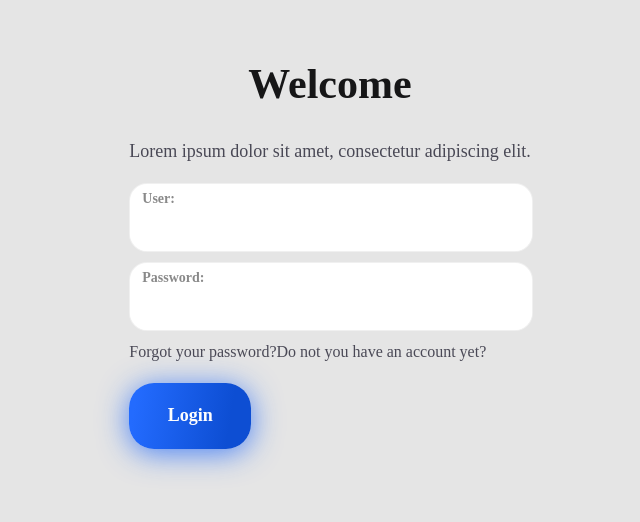
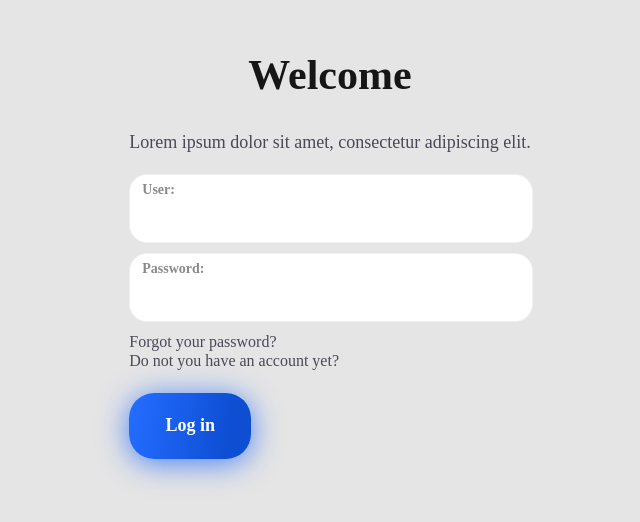
Before and after one commit to gabi04/greenrun2.0, a React (Create React App) app: page / in a window 1280 px wide. Shown: the part 166-688 px from the top of the page, without its empty margins (310-950 px from the left). Built offline with nearby package versions, Linux system fonts and the light colour scheme.

Commit message:
chore: handle login with firebase fully implemented

```diff
--- a/src/AppContent.tsx
+++ b/src/AppContent.tsx
@@ -2,7 +2,7 @@ import { useContext } from "react";
 import { GreenRunContext } from "./contexts/GreenRunContext";
 import Scenes from "./scenes";
 import Footer from "./Components/Footer";
-import Login from "./scenes/Auth";
+import Auth from "./scenes/Auth";
 
 const AppContent = () => {
   const greenRunContext = useContext(GreenRunContext) as any;
@@ -19,7 +19,7 @@ const AppContent = () => {
       </div>
     </div>
   ) : (
-    <Login />
+    <Auth />
   );
 };
 
--- a/src/contexts/GreenRunContext.tsx
+++ b/src/contexts/GreenRunContext.tsx
@@ -13,9 +13,12 @@ export enum SCENES {
 
 export default function GreenRunContextProvider({ children }: Props) {
   const [currentScene, setCurrentScene] = useState<string>(SCENES.HOME);
+  const [logged, setLogged] = useState<boolean>(false);
 
   return (
-    <GreenRunContext.Provider value={{ currentScene, setCurrentScene }}>
+    <GreenRunContext.Provider
+      value={{ currentScene, setCurrentScene, logged, setLogged }}
+    >
       {children}
     </GreenRunContext.Provider>
   );
--- /dev/null
+++ b/src/scenes/Auth/Login.tsx
@@ -0,0 +1,66 @@
+/* eslint-disable jsx-a11y/anchor-is-valid */
+/* eslint-disable react/jsx-no-comment-textnodes */
+import { useContext } from "react";
+import { signInWithEmailAndPassword } from "firebase/auth";
+import { useState, FormEvent } from "react";
+import { LoginStyles } from "./LoginStyles";
+import { auth } from "../../firebase";
+import { GreenRunContext } from "../../contexts/GreenRunContext";
+
+const Login = ({ setSignup }: any): JSX.Element => {
+  const [user, setUser] = useState<string>("");
+  const [password, setPassword] = useState<string>("");
+  const greenRunContext = useContext(GreenRunContext) as any;
+  const { setLogged } = greenRunContext;
+
+  const handleLogin = (e: FormEvent<HTMLFormElement>) => {
+    e.preventDefault();
+    signInWithEmailAndPassword(auth, user, password)
+      .then((userCredential) => {
+        setLogged(true);
+      })
+      .catch((error) => {
+        console.log(error);
+      });
+  };
+  return (
+    <LoginStyles>
+      <div>
+        <h1 className="login__title">Welcome</h1>
+        <p className="login__text">
+          Lorem ipsum dolor sit amet, consectetur adipiscing elit.
+        </p>
+        <form onSubmit={handleLogin}>
+          <label className="login__user__label">
+            <span className="login__form__span">User:</span>
+            <input
+              className="login__from__input"
+              type="text"
+              value={user}
+              onChange={(e) => setUser(e.target.value)}
+            />
+          </label>
+          <label className="login__user__label">
+            <span className="login__form__span">Password:</span>
+            <input
+              className="login__from__input"
+              type="password"
+              value={password}
+              onChange={(e) => setPassword(e.target.value)}
+            />
+          </label>
+
+          <a className="login__form__link">Forgot your password?</a>
+
+          <a className="login__form__link" onClick={() => setSignup(true)}>
+            Do not you have an account yet?
+          </a>
+
+          <input className="login__form__submit" type="submit" value="Log in" />
+        </form>
+      </div>
+    </LoginStyles>
+  );
+};
+
+export default Login;
--- a/src/scenes/Auth/LoginStyles.tsx
+++ b/src/scenes/Auth/LoginStyles.tsx
@@ -61,6 +61,7 @@ export const LoginStyles = styled.div`
     font-size: 16px;
     line-height: 122.02%;
     color: rgba(35, 34, 50, 0.8);
+    display: block;
   }
   .login__form__submit {
     display: block;
--- /dev/null
+++ b/src/scenes/Auth/Signup.tsx
@@ -0,0 +1,61 @@
+/* eslint-disable jsx-a11y/anchor-is-valid */
+/* eslint-disable react/jsx-no-comment-textnodes */
+import { createUserWithEmailAndPassword } from "firebase/auth";
+import { useState, FormEvent } from "react";
+import { LoginStyles } from "./LoginStyles";
+import { auth } from "../../firebase";
+
+const Signup = ({ setSignup }: any): JSX.Element => {
+  const [user, setUser] = useState<string>("");
+  const [password, setPassword] = useState<string>("");
+  const handleSignUp = (e: FormEvent<HTMLFormElement>) => {
+    e.preventDefault();
+    createUserWithEmailAndPassword(auth, user, password)
+      .then((userCredential) => {
+        console.log(userCredential);
+      })
+      .catch((error) => {
+        console.log(error);
+      });
+  };
+  return (
+    <LoginStyles>
+      <div>
+        <h1 className="login__title">Welcome</h1>
+        <p className="login__text">Create an account.</p>
+        <form onSubmit={handleSignUp}>
+          <label className="login__user__label">
+            <span className="login__form__span">User:</span>
+            <input
+              className="login__from__input"
+              type="text"
+              value={user}
+              onChange={(e) => setUser(e.target.value)}
+            />
+          </label>
+          <label className="login__user__label">
+            <span className="login__form__span">Password:</span>
+            <input
+              className="login__from__input"
+              type="password"
+              value={password}
+              onChange={(e) => setPassword(e.target.value)}
+            />
+          </label>
+
+          <a className="login__form__link" onClick={() => setSignup(false)}>
+            Log in
+          </a>
+
+          <input
+            className="login__form__submit"
+            type="submit"
+            value="Sign up"
+          />
+        </form>
+      </div>
+    </LoginStyles>
+  );
+};
+
+export default Signup;
--- a/src/scenes/Auth/index.tsx
+++ b/src/scenes/Auth/index.tsx
@@ -1,58 +1,17 @@
 /* eslint-disable jsx-a11y/anchor-is-valid */
 /* eslint-disable react/jsx-no-comment-textnodes */
-import { signInWithEmailAndPassword } from "firebase/auth";
-import { useState, FormEvent } from "react";
-import { LoginStyles } from "./LoginStyles";
-import { auth } from "../../firebase";
+import { useState } from "react";
+import Signup from "./Signup";
+import Login from "./Login";
 
-const Login = (): JSX.Element => {
-  const [user, setUser] = useState<string>("");
-  const [password, setPassword] = useState<string>("");
-  const handleLogin = (e: FormEvent<HTMLFormElement>) => {
-    e.preventDefault();
-    signInWithEmailAndPassword(auth, user, password)
-      .then((userCredential) => {
-        console.log(userCredential);
-      })
-      .catch((error) => {
-        console.log(error);
-      });
-  };
-  return (
-    <LoginStyles>
-      <div>
-        <h1 className="login__title">Welcome</h1>
-        <p className="login__text">
-          Lorem ipsum dolor sit amet, consectetur adipiscing elit.
-        </p>
-        <form onSubmit={handleLogin}>
-          <label className="login__user__label">
-            <span className="login__form__span">User:</span>
-            <input
-              className="login__from__input"
-              type="text"
-              value={user}
-              onChange={(e) => setUser(e.target.value)}
-            />
-          </label>
-          <label className="login__user__label">
-            <span className="login__form__span">Password:</span>
-            <input
-              className="login__from__input"
-              type="password"
-              value={password}
-              onChange={(e) => setPassword(e.target.value)}
-            />
-          </label>
+const Auth = (): JSX.Element => {
+  const [signup, setSignup] = useState<boolean>(false);
 
-          <a className="login__form__link">Forgot your password?</a>
-          <a className="login__form__link">Do not you have an account yet?</a>
-
-          <input className="login__form__submit" type="submit" value="Login" />
-        </form>
-      </div>
-    </LoginStyles>
+  return signup ? (
+    <Signup setSignup={setSignup} />
+  ) : (
+    <Login setSignup={setSignup} />
   );
 };
 
-export default Login;
+export default Auth;
```
